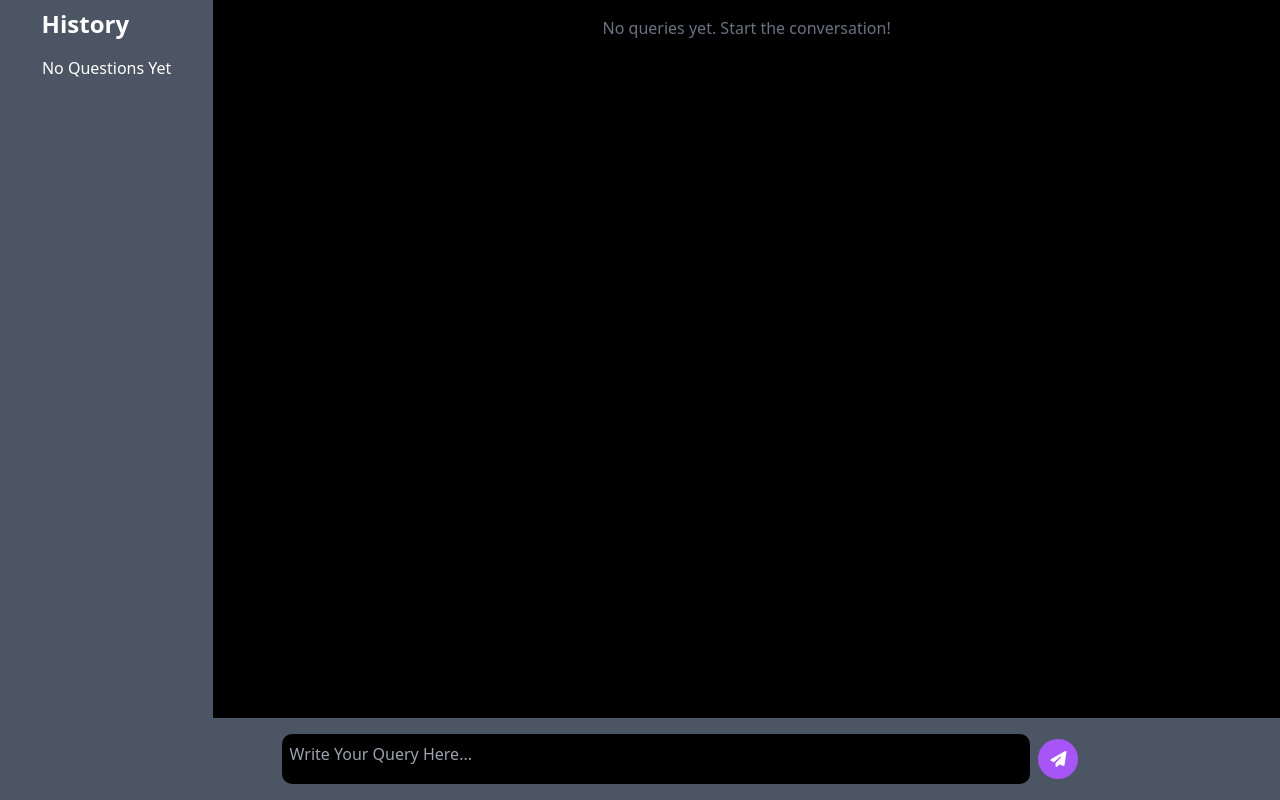
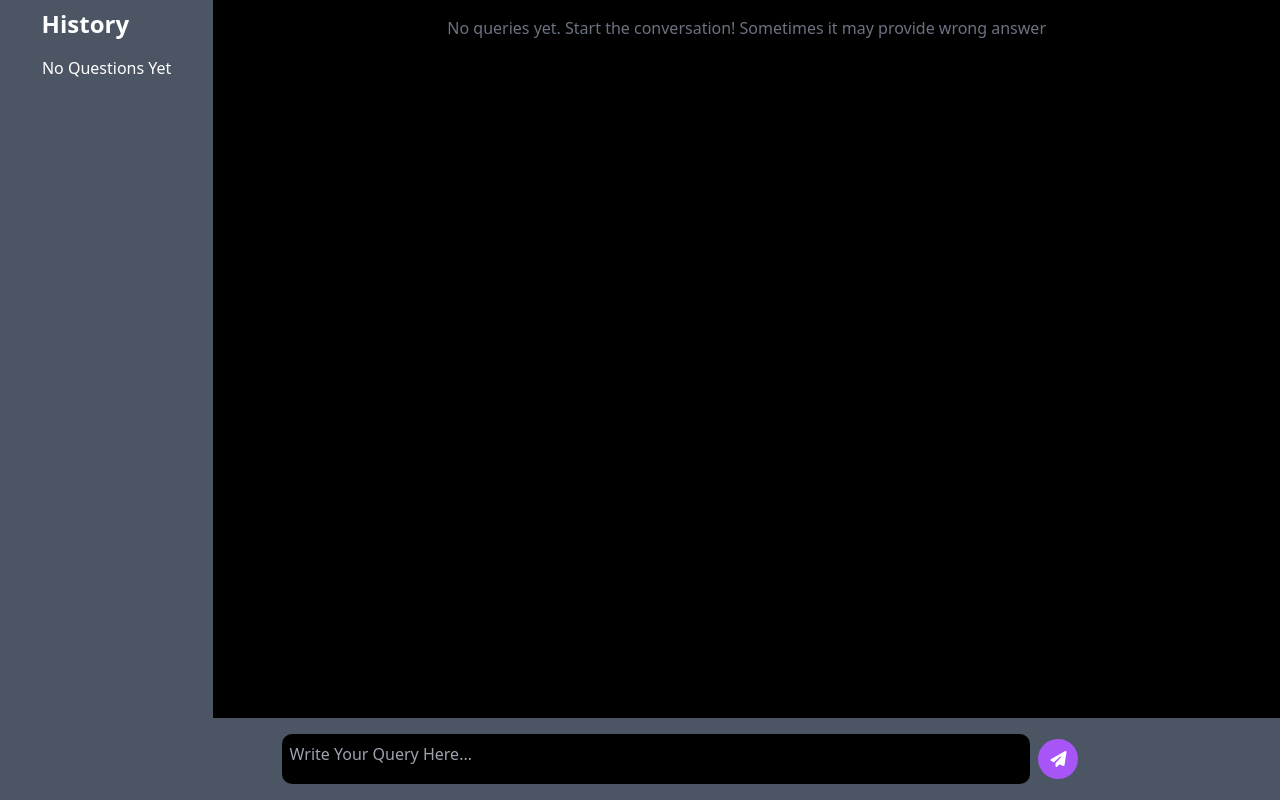
Before and after one commit to sanjitpal123/Chatsolver, a React (Vite) app: page / in a window 1280 px wide. Built offline with nearby package versions, Linux system fonts and the light colour scheme.

Commit message:
Chaning logic

```diff
--- a/src/Component/Chat.jsx
+++ b/src/Component/Chat.jsx
@@ -82,6 +82,7 @@ const Chat = () => {
         ) : (
           <div className="text-center text-gray-500">
             No queries yet. Start the conversation!
+            Sometimes it may provide wrong answer
           </div>
         )}
       </div>
```
